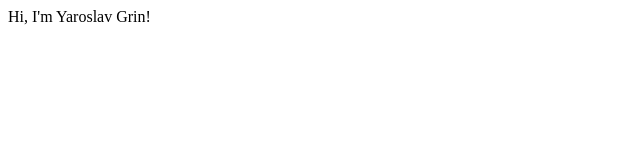
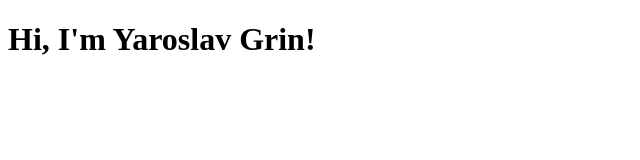
Before and after one commit to yar1kkgrin/Assignment-Paas, a plain HTML site: page index.html in a window 1280 px wide. Shown: the whole page, without its empty margins (0-640 px from the left). Drawn offline with Linux system fonts and the light colour scheme.

Commit message:
Update index.html

```diff
--- a/index.html
+++ b/index.html
@@ -1,5 +1,11 @@
-<html>
-  <body>
-    Hi, I'm Yaroslav Grin!
-  </body>
+<!DOCTYPE html>
+<html lang="en">
+<head>
+    <meta charset="UTF-8">
+    <meta name="viewport" content="width=device-width, initial-scale=1.0">
+    <title>Greeting</title>
+</head>
+<body>
+    <h1>Hi, I'm Yaroslav Grin!</h1>
+</body>
 </html>
```
